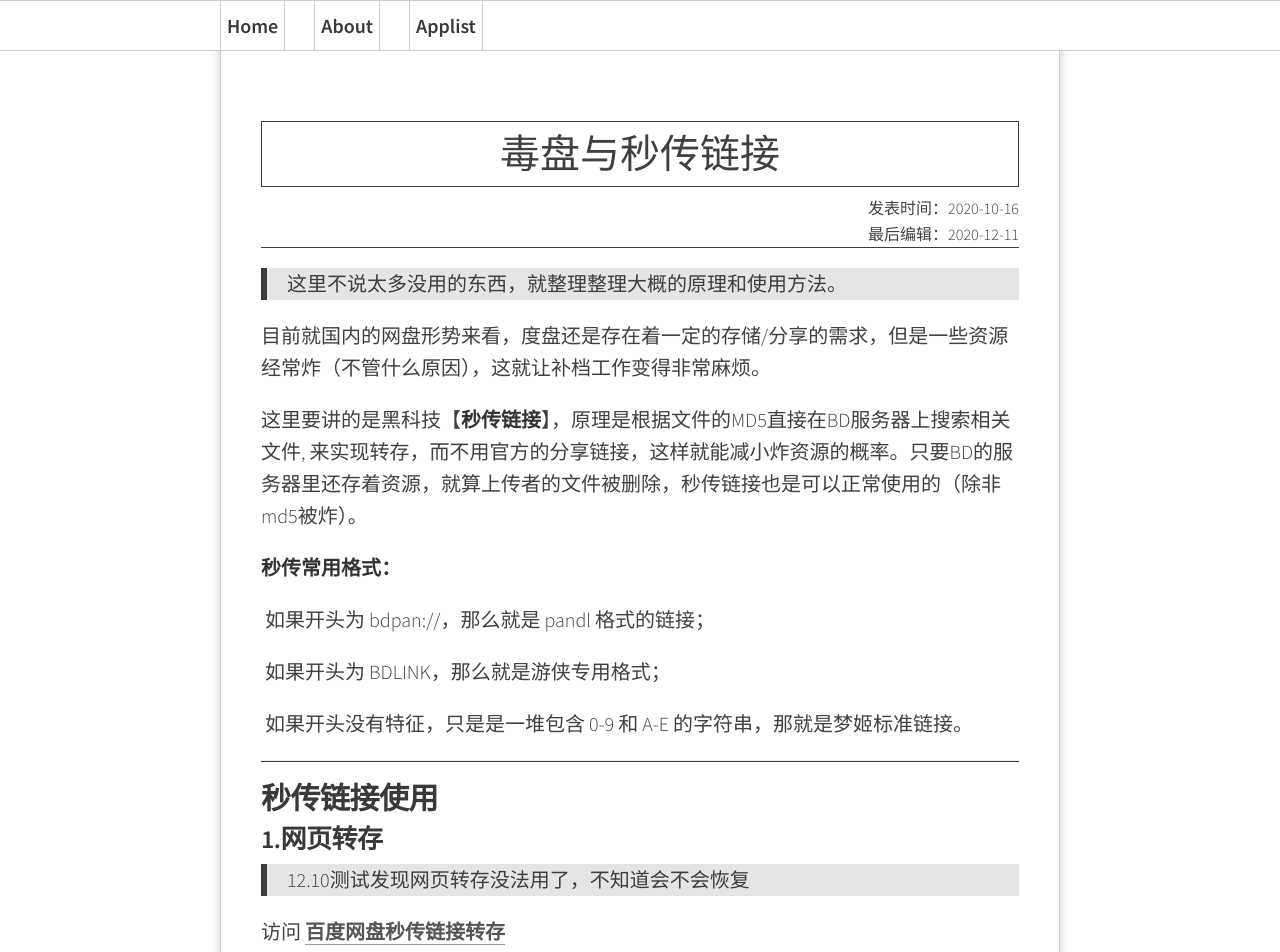
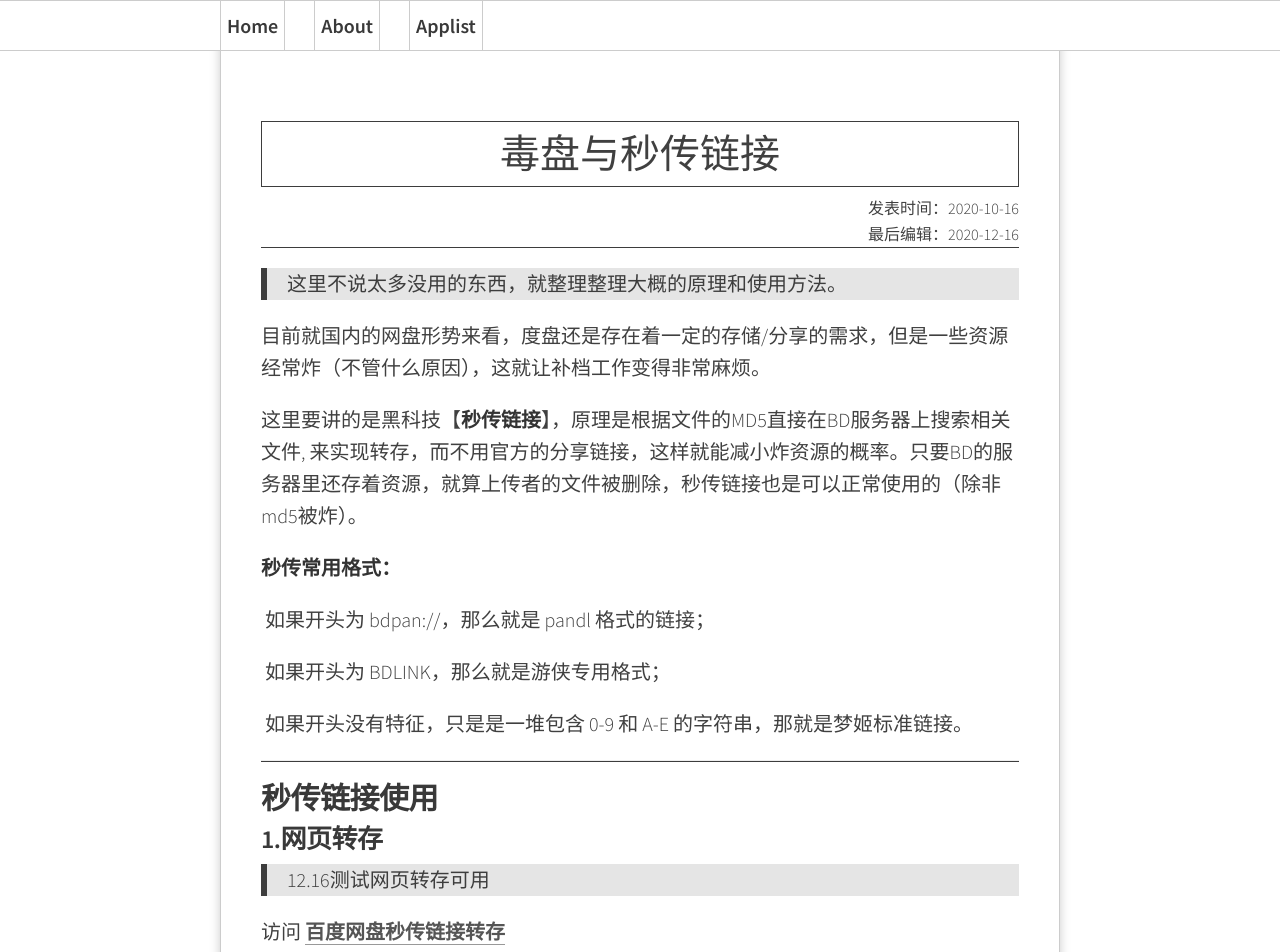
Before and after one commit to Melody-of-Oblivion/Melody-of-Oblivion.github.io, a Jekyll site: the page built from _posts/2020-10-16-dupan-md5-mclink.md, in a window 1280 px wide and 1400 px high. Shown: the top 952 px of the window. Built offline with Jekyll 4.4.1, drawn with Linux system fonts in a browser that asks for light colours.

Commit message:
Update 2020-10-16-dupan-md5-mclink.md

```diff
--- a/_posts/2020-10-16-dupan-md5-mclink.md
+++ b/_posts/2020-10-16-dupan-md5-mclink.md
@@ -1,6 +1,6 @@
 ---
 title: 毒盘与秒传链接
-editdate: 2020-12-11
+editdate: 2020-12-16
 ---
 
 > 这里不说太多没用的东西，就整理整理大概的原理和使用方法。
@@ -23,7 +23,7 @@
 
 ## 1.网页转存
 
-> 12.10测试发现网页转存没法用了，不知道会不会恢复
+> 12.16测试网页转存可用
 
 访问 [百度网盘秒传链接转存](https://rapid.acg.uy/)
 
```
